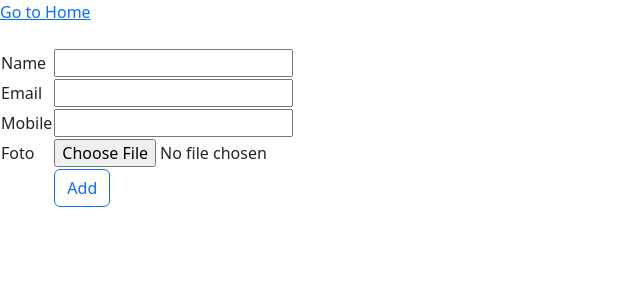
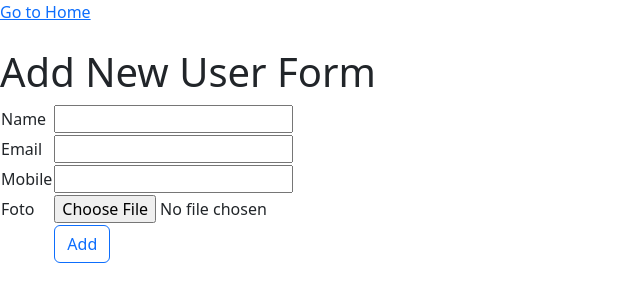
Before and after one commit to achmadrajaqz/latihan, a PHP site: page /add.php in a window 1280 px wide. Shown: the top 302 px of the page, without its empty margins (0-640 px from the left). Run offline with PHP 8.4, Linux system fonts and the light colour scheme.

Commit message:
fix: update add.php

```diff
--- a/add.php
+++ b/add.php
@@ -7,6 +7,9 @@
 <body>
 	<a href="index.php">Go to Home</a>
 	<br/><br/>
+
+	<div class="href-target" id="input-types">
+		<h1>Add New User Form</h1>
 
 		<form action="add.php" method="post" name="form1">
 			<table width="25%" border="0">
@@ -34,6 +37,7 @@
 				</tr>
 			</table>
 		</form>
+	</div>
 
 	<?php
 
```
Lines whose indentation alone changed are shown as unchanged.
